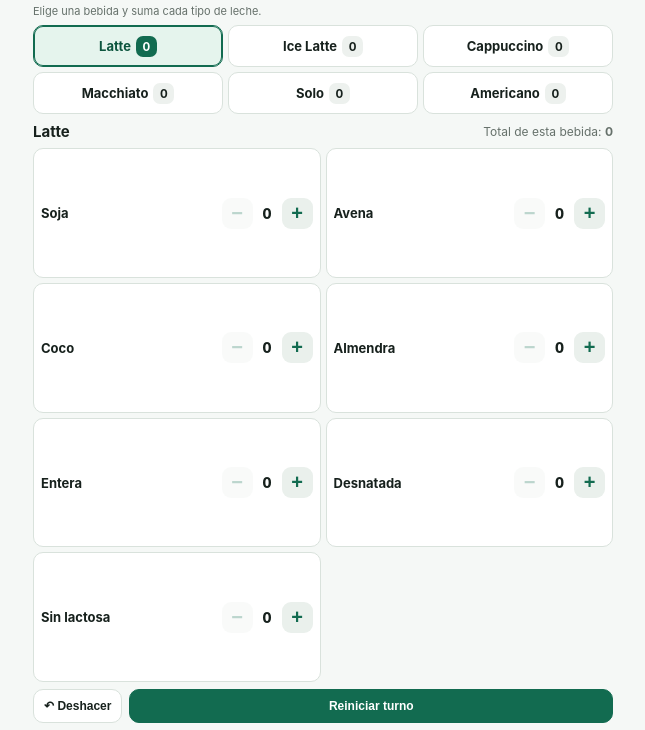
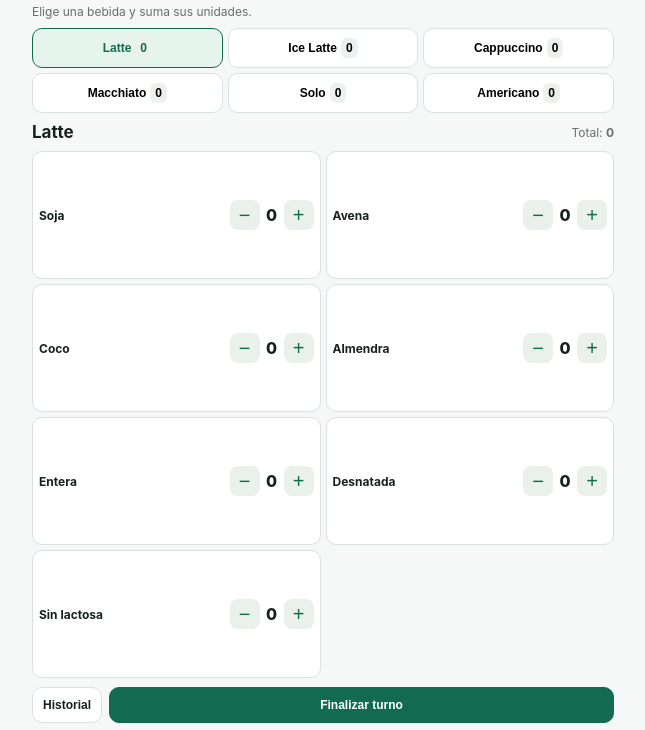
Before and after one commit to jorgepereiralozano08-hash/Contador-bebidas-Partido-, a plain HTML site: page index.html in a window 1280 px wide. Shown: the part 70-800 px from the top of the page, without its empty margins (317-962 px from the left). Drawn offline with Linux system fonts and the light colour scheme.

Commit message:
Add files via upload

```diff
--- a/index.html
+++ b/index.html
@@ -2,98 +2,71 @@
 <html lang="es">
 <head>
 <meta charset="utf-8">
-<meta name="viewport" content="width=device-width, initial-scale=1, maximum-scale=1, user-scalable=no, viewport-fit=cover">
+<meta name="viewport" content="width=device-width,initial-scale=1,maximum-scale=1,user-scalable=no,viewport-fit=cover">
 <meta name="theme-color" content="#126b50">
 <meta name="apple-mobile-web-app-capable" content="yes">
-<meta name="apple-mobile-web-app-status-bar-style" content="default">
 <meta name="apple-mobile-web-app-title" content="Contador">
 <link rel="manifest" href="manifest.json">
 <title>Contador de bebidas</title>
 <style>
-:root{--green:#126b50;--pale:#e5f4ed;--ink:#17211d;--muted:#66716b;--line:#d9e2dc;--bg:#f5f8f6}
+:root{--g:#126b50;--p:#e5f4ed;--ink:#17211d;--mut:#66716b;--line:#d9e2dc;--bg:#f5f8f6}
 *{box-sizing:border-box;-webkit-tap-highlight-color:transparent}
-html,body{margin:0;width:100%;height:100%;overflow:hidden;overscroll-behavior:none;touch-action:pan-x pan-y;background:var(--bg);color:var(--ink);font-family:-apple-system,BlinkMacSystemFont,"Segoe UI",sans-serif}
-body{position:fixed;inset:0}
-.app{height:100dvh;height:100svh;max-width:600px;margin:auto;padding:calc(env(safe-area-inset-top) + 7px) 10px calc(env(safe-area-inset-bottom) + 7px);display:flex;flex-direction:column;gap:7px;overflow:hidden}
-header{display:flex;align-items:center;justify-content:space-between;gap:8px;flex-shrink:0}
-h1{font-size:clamp(17px,4.5vw,22px);line-height:1.1;margin:0;font-weight:800;letter-spacing:-.4px}
-.totalbox{background:var(--green);color:white;border-radius:13px;padding:5px 12px;text-align:center;min-width:68px}
-.totalbox strong{display:block;font-size:clamp(22px,6vw,29px);line-height:1.05;font-variant-numeric:tabular-nums}
-.totalbox span{font-size:10px;opacity:.9}
-.hint{font-size:11px;color:var(--muted);margin:0;flex-shrink:0}
-.drinks{display:grid;grid-template-columns:repeat(3,minmax(0,1fr));gap:5px;flex-shrink:0}
-.drink{border:1px solid var(--line);border-radius:10px;background:white;padding:7px 3px;min-height:42px;color:var(--ink);font:inherit;font-size:clamp(11px,3vw,13px);font-weight:700;display:flex;align-items:center;justify-content:center;gap:5px;min-width:0}
-.drink .num{background:#edf1ee;border-radius:7px;min-width:21px;height:21px;display:inline-flex;align-items:center;justify-content:center;font-size:12px;font-variant-numeric:tabular-nums}
-.drink.active{background:var(--pale);border-color:var(--green);color:#0c553e;box-shadow:inset 0 0 0 1px var(--green)}
-.drink.active .num{background:var(--green);color:white}
-.sectionhead{display:flex;justify-content:space-between;align-items:center;flex-shrink:0;margin-top:1px}
-.sectionhead h2{font-size:15px;margin:0}
-.sectionhead span{font-size:12px;color:var(--muted)}
-.milks{display:grid;grid-template-columns:repeat(2,minmax(0,1fr));gap:5px;min-height:0;flex:1;align-content:stretch}
-.milk{display:flex;align-items:center;justify-content:space-between;gap:5px;min-width:0;border:1px solid var(--line);border-radius:10px;background:white;padding:5px 7px}
-.milkname{font-size:clamp(11px,3vw,13px);font-weight:650;overflow:hidden;text-overflow:ellipsis;white-space:nowrap}
-.controls{display:flex;align-items:center;gap:7px;flex-shrink:0}
-.controls button{width:31px;height:31px;border:0;border-radius:9px;background:#eaf0ec;color:var(--green);font-size:20px;font-weight:600;display:flex;align-items:center;justify-content:center;padding:0}
-.controls button:disabled{opacity:.28}
-.controls output{min-width:15px;text-align:center;font-size:14px;font-weight:800;font-variant-numeric:tabular-nums}
-footer{display:flex;gap:7px;flex-shrink:0}
-footer button{border:1px solid var(--line);border-radius:10px;background:white;padding:9px 10px;font-size:12px;font-weight:700;color:var(--ink)}
-footer button.primary{background:var(--green);color:white;border-color:var(--green);flex:1}
-.toast{position:absolute;bottom:calc(env(safe-area-inset-bottom) + 55px);left:50%;transform:translateX(-50%);background:#17211d;color:white;padding:8px 12px;border-radius:10px;font-size:12px;display:none;white-space:nowrap}
-@media(max-height:690px){.app{gap:5px;padding-left:8px;padding-right:8px}.drink{min-height:36px;padding:5px 2px}.milk{padding:3px 5px}.controls button{width:28px;height:28px}.milks{gap:4px}}
+html,body{margin:0;width:100%;height:100%;overflow:hidden;overscroll-behavior:none;background:var(--bg);color:var(--ink);font-family:-apple-system,BlinkMacSystemFont,sans-serif}
+body{position:fixed;inset:0}.app{height:100dvh;height:100svh;max-width:600px;margin:auto;padding:calc(env(safe-area-inset-top) + 7px) 9px calc(env(safe-area-inset-bottom) + 7px);display:flex;flex-direction:column;gap:7px;overflow:hidden}
+header{display:flex;align-items:center;justify-content:space-between;flex-shrink:0}h1{font-size:19px;margin:0}.total{background:var(--g);color:white;border-radius:12px;padding:5px 12px;text-align:center}.total b{display:block;font-size:25px}.total small{font-size:10px}
+.view{display:none;flex:1;min-height:0;overflow:auto;flex-direction:column;gap:9px}.view.on{display:flex}.hint,p{font-size:12px;color:var(--mut);margin:0}
+.drinks{display:grid;grid-template-columns:repeat(3,minmax(0,1fr));gap:5px;flex-shrink:0}.drink{border:1px solid var(--line);border-radius:10px;background:white;padding:8px 2px;min-height:40px;font-size:12px;font-weight:700;display:flex;align-items:center;justify-content:center;gap:4px;min-width:0}.drink.active{background:var(--p);border-color:var(--g);color:var(--g)}.num{background:#edf1ee;border-radius:6px;padding:3px 5px}
+.sectionhead{display:flex;justify-content:space-between;align-items:center}.sectionhead h2,h2{font-size:17px;margin:0}.milks{display:grid;grid-template-columns:repeat(2,minmax(0,1fr));gap:5px;flex:1;align-content:stretch}
+.milk{display:flex;align-items:center;justify-content:space-between;gap:4px;min-width:0;border:1px solid var(--line);border-radius:10px;background:white;padding:5px 6px}.milkname{font-size:12px;font-weight:650;overflow:hidden;text-overflow:ellipsis;white-space:nowrap}.controls{display:flex;align-items:center;gap:5px;flex-shrink:0}.controls button{width:30px;height:30px;border:0;border-radius:8px;background:#eaf0ec;color:var(--g);font-size:20px}.controls output{min-width:14px;text-align:center;font-weight:800}
+footer{display:flex;gap:7px;flex-shrink:0;flex-wrap:wrap}button.action{border:1px solid var(--line);border-radius:10px;background:white;padding:10px;font-size:12px;font-weight:700;color:var(--ink)}button.primary{background:var(--g);color:white;border-color:var(--g);flex:1}
+.list,.day{border:1px solid var(--line);border-radius:11px;overflow:auto;background:white}.line{display:flex;justify-content:space-between;gap:12px;padding:10px 12px;border-bottom:1px solid #edf0ee;font-size:13px}.line:last-child{border-bottom:0}.day{padding:10px;display:flex;flex-direction:column;gap:7px}.dayhead{display:flex;justify-content:space-between;font-weight:750;font-size:13px}.details{font-size:12px;color:var(--mut);white-space:pre-line}.small{font-size:11px;padding:7px!important}.empty{text-align:center;padding:15px;color:var(--mut);font-size:13px}.toast{position:fixed;bottom:calc(env(safe-area-inset-bottom) + 18px);left:50%;transform:translateX(-50%);background:#17211d;color:white;padding:9px 13px;border-radius:10px;font-size:12px;display:none;z-index:5;white-space:nowrap}
+@media(max-height:690px){.app{gap:5px}.drink{min-height:35px;padding:5px 1px}.milk{padding:3px 5px}.controls button{width:27px;height:27px}}
 </style>
 </head>
-<body>
-<main class="app" aria-label="Contador de bebidas">
-<header><h1>☕ Contador de bebidas</h1><div class="totalbox"><strong id="grandTotal">0</strong><span>BEBIDAS</span></div></header>
-<p class="hint">Elige una bebida y suma cada tipo de leche.</p>
-<nav class="drinks" id="drinks" aria-label="Elegir bebida"></nav>
-<div class="sectionhead"><h2 id="activeTitle">Latte</h2><span>Total de esta bebida: <b id="activeTotal">0</b></span></div>
-<section class="milks" id="milks" aria-label="Tipos de leche"></section>
-<footer><button id="undo">↶ Deshacer</button><button id="reset" class="primary">Reiniciar turno</button></footer>
+<body><main class="app">
+<header><h1>☕ Contador de bebidas</h1><div class="total"><b id="grand">0</b><small>BEBIDAS</small></div></header>
+<section id="home" class="view on" style="overflow:hidden">
+<p>Elige una bebida y suma sus unidades.</p><nav id="drinks" class="drinks"></nav>
+<div class="sectionhead"><h2 id="activeTitle">Latte</h2><p>Total: <b id="activeTotal">0</b></p></div>
+<section id="milks" class="milks"></section>
+<div id="plain" class="milk" style="display:none"><span class="milkname">Bebidas sin leche</span><div class="controls"><button id="minus" aria-label="Restar">−</button><output id="plainCount">0</output><button id="plus" aria-label="Sumar">+</button></div></div>
+<footer><button class="action" id="historyBtn">Historial</button><button class="action primary" id="finish">Finalizar turno</button></footer>
+</section>
+<section id="summary" class="view"><h2>Recuento del turno</h2><p id="sumDate"></p><div id="sumList" class="list"></div><div class="line"><b>Total de bebidas</b><b id="sumTotal">0</b></div>
+<footer><button class="action" id="copy">📋 Copiar recuento</button><button class="action" id="back">Volver al contador</button><button class="action primary" id="new">Nuevo turno</button></footer></section>
+<section id="history" class="view"><h2>Historial por días</h2><p>Turnos finalizados guardados en este dispositivo.</p><div id="historyList" style="display:flex;flex-direction:column;gap:8px"></div><footer><button class="action primary" id="historyHome">Volver al menú principal</button></footer></section>
 <div class="toast" id="toast"></div>
 </main>
 <script>
-const drinkNames=["Latte","Ice Latte","Cappuccino","Macchiato","Solo","Americano"];
-const milkNames=["Soja","Avena","Coco","Almendra","Entera","Desnatada","Sin lactosa"];
-const blank=()=>Object.fromEntries(drinkNames.map(d=>[d,Object.fromEntries(milkNames.map(m=>[m,0]))]));
-let counts;
-try { counts=JSON.parse(localStorage.getItem("contadorBebidas_v1")) || blank(); } catch { counts=blank(); }
-for(const d of drinkNames){if(!counts[d])counts[d]={};for(const m of milkNames)if(!Number.isFinite(counts[d][m]))counts[d][m]=0;}
-let active="Latte", previous=null, toastTimer;
+const drinks=["Latte","Ice Latte","Cappuccino","Macchiato","Solo","Americano"],milks=["Soja","Avena","Coco","Almendra","Entera","Desnatada","Sin lactosa"],plain=["Solo","Americano"];
+const blank=()=>Object.fromEntries(drinks.map(d=>[d,plain.includes(d)?0:Object.fromEntries(milks.map(m=>[m,0]))]));
+const load=(k,f)=>{try{return JSON.parse(localStorage.getItem(k))??f}catch{return f}},clone=x=>JSON.parse(JSON.stringify(x));
+let counts=load("cb_counts_v4",blank()),history=load("cb_history_v4",[]),active="Latte",lastSummary=null;
+for(const d of drinks){if(plain.includes(d)){if(!Number.isFinite(counts[d]))counts[d]=0}else{counts[d]??={};for(const m of milks)if(!Number.isFinite(counts[d][m]))counts[d][m]=0}}
 const $=id=>document.getElementById(id);
-function save(){localStorage.setItem("contadorBebidas_v1",JSON.stringify(counts));}
-function total(d){return milkNames.reduce((s,m)=>s+(counts[d]?.[m]||0),0);}
-function allTotal(){return drinkNames.reduce((s,d)=>s+total(d),0);}
-function renderDrinks(){
-  $("drinks").innerHTML="";
-  for(const d of drinkNames){
-    const b=document.createElement("button");b.className="drink"+(d===active?" active":"");b.innerHTML=`<span>${d}</span><span class="num">${total(d)}</span>`;
-    b.setAttribute("aria-pressed",d===active?"true":"false");b.addEventListener("click",()=>{active=d;render();});$("drinks").appendChild(b);
-  }
-}
-function renderMilks(){
-  $("milks").innerHTML="";
-  for(const m of milkNames){
-    const row=document.createElement("div");row.className="milk";
-    const name=document.createElement("span");name.className="milkname";name.textContent=m;
-    const controls=document.createElement("div");controls.className="controls";
-    const minus=document.createElement("button");minus.textContent="−";minus.setAttribute("aria-label","Restar "+m);minus.disabled=counts[active][m]===0;
-    minus.addEventListener("click",()=>change(m,-1));
-    const val=document.createElement("output");val.textContent=counts[active][m];val.setAttribute("aria-label",m+" contador");
-    const plus=document.createElement("button");plus.textContent="+";plus.setAttribute("aria-label","Sumar "+m);plus.addEventListener("click",()=>change(m,1));
-    controls.append(minus,val,plus);row.append(name,controls);$("milks").appendChild(row);
-  }
-}
-function render(){renderDrinks();renderMilks();$("activeTitle").textContent=active;$("activeTotal").textContent=total(active);$("grandTotal").textContent=allTotal();}
-function change(m,delta){previous={drink:active,milk:m,value:counts[active][m]};counts[active][m]=Math.max(0,counts[active][m]+delta);save();render();}
-function showToast(msg){const t=$("toast");t.textContent=msg;t.style.display="block";clearTimeout(toastTimer);toastTimer=setTimeout(()=>t.style.display="none",1800);}
-$("undo").addEventListener("click",()=>{if(!previous){showToast("Todavía no hay cambios para deshacer");return;}counts[previous.drink][previous.milk]=previous.value;active=previous.drink;previous=null;save();render();showToast("Último cambio deshecho");});
-$("reset").addEventListener("click",()=>{if(!confirm("¿Reiniciar todos los contadores de este turno?"))return;counts=blank();previous=null;save();render();showToast("Contadores reiniciados");});
-document.addEventListener("touchmove",e=>{if(!e.target.closest("button"))e.preventDefault();},{passive:false});
-let startY=0;document.addEventListener("gesturestart",e=>e.preventDefault());
-render();
-if("serviceWorker" in navigator && location.protocol.startsWith("http"))navigator.serviceWorker.register("./sw.js").catch(()=>{});
-</script>
-</body>
-</html>
+const total=d=>plain.includes(d)?counts[d]:milks.reduce((s,m)=>s+counts[d][m],0),all=()=>drinks.reduce((s,d)=>s+total(d),0);
+function save(){localStorage.setItem("cb_counts_v4",JSON.stringify(counts));localStorage.setItem("cb_history_v4",JSON.stringify(history))}
+const dateKey=()=>{let d=new Date();return d.getFullYear()+"-"+String(d.getMonth()+1).padStart(2,"0")+"-"+String(d.getDate()).padStart(2,"0")};
+const dateLabel=k=>{let[y,m,d]=k.split("-");return d+"/"+m+"/"+y};
+function show(id){["home","summary","history"].forEach(x=>$(x).classList.toggle("on",x===id))}
+function render(){ $("drinks").innerHTML="";drinks.forEach(d=>{let b=document.createElement("button");b.className="drink"+(d===active?" active":"");b.innerHTML=d+' <span class="num">'+total(d)+'</span>';b.onclick=()=>{active=d;render()};$("drinks").append(b)});
+$("activeTitle").textContent=active;$("activeTotal").textContent=total(active);$("grand").textContent=all();
+$("milks").style.display=plain.includes(active)?"none":"grid";$("plain").style.display=plain.includes(active)?"flex":"none";
+if(plain.includes(active)){$("plainCount").textContent=counts[active];$("minus").disabled=counts[active]===0}else{$("milks").innerHTML="";milks.forEach(m=>{let r=document.createElement("div");r.className="milk";let n=document.createElement("span");n.className="milkname";n.textContent=m;let c=document.createElement("div");c.className="controls";let minus=document.createElement("button");minus.textContent="−";minus.disabled=counts[active][m]===0;minus.onclick=()=>change(m,-1);let val=document.createElement("output");val.textContent=counts[active][m];let plus=document.createElement("button");plus.textContent="+";plus.onclick=()=>change(m,1);c.append(minus,val,plus);r.append(n,c);$("milks").append(r)})}}
+function change(m,delta){counts[active][m]=Math.max(0,counts[active][m]+delta);save();render()}
+function changePlain(delta){counts[active]=Math.max(0,counts[active]+delta);save();render()}
+function rows(c){let out=[];drinks.forEach(d=>{if(plain.includes(d)){if(c[d]>0)out.push([d+" (sin leche)",c[d]])}else milks.forEach(m=>{if(c[d][m]>0)out.push([d+" "+m.toLowerCase(),c[d][m]])})});return out}
+function summary(c){lastSummary=clone(c);$("sumList").innerHTML="";let rs=rows(c);if(!rs.length)$("sumList").innerHTML='<div class="empty">No se han contado bebidas en este turno.</div>';rs.forEach(([label,n])=>{let r=document.createElement("div");r.className="line";let a=document.createElement("span");a.textContent=label;let b=document.createElement("b");b.textContent="× "+n;r.append(a,b);$("sumList").append(r)});$("sumTotal").textContent=drinks.reduce((s,d)=>s+(plain.includes(d)?c[d]:milks.reduce((a,m)=>a+c[d][m],0)),0)}
+function copySummary(){if(!lastSummary)return;let lines=rows(lastSummary).map(([label,n])=>label+" x"+n);let sum=drinks.reduce((s,d)=>s+(plain.includes(d)?lastSummary[d]:milks.reduce((a,m)=>a+lastSummary[d][m],0)),0);let date=$("sumDate").textContent;let text="RECUENTO DE BEBIDAS — "+(date.match(/\d{2}\/\d{2}\/\d{4}/)?.[0]||dateKey().split("-").reverse().join("/"))+"\n\n"+(lines.length?lines.join("\n"):"Sin bebidas registradas")+"\n\nTOTAL: "+sum+" bebidas";
+if(navigator.clipboard&&window.isSecureContext){navigator.clipboard.writeText(text).then(()=>toast("Recuento copiado")).catch(()=>fallbackCopy(text))}else fallbackCopy(text)}
+function fallbackCopy(text){let ta=document.createElement("textarea");ta.value=text;ta.style.position="fixed";ta.style.opacity="0";document.body.append(ta);ta.select();try{document.execCommand("copy");toast("Recuento copiado")}catch(e){prompt("Copia el recuento:",text)}ta.remove()}
+function toast(msg){let t=$("toast");t.textContent=msg;t.style.display="block";setTimeout(()=>t.style.display="none",1800)}
+$("minus").onclick=()=>changePlain(-1);$("plus").onclick=()=>changePlain(1);
+$("finish").onclick=()=>{let item={date:dateKey(),time:new Date().toISOString(),counts:clone(counts),total:all()};history.push(item);save();$("sumDate").textContent="Turno finalizado el "+dateLabel(item.date);summary(counts);show("summary")};
+$("copy").onclick=copySummary;$("back").onclick=()=>{show("home");render()};
+$("new").onclick=()=>{counts=blank();active="Latte";lastSummary=null;save();render();show("home")};
+$("historyBtn").onclick=()=>{renderHistory();show("history")};$("historyHome").onclick=()=>{show("home");render()};
+function renderHistory(){let root=$("historyList");root.innerHTML="";if(!history.length){root.innerHTML='<div class="empty">Todavía no hay turnos finalizados.</div>';return}let groups={};[...history].reverse().forEach(h=>(groups[h.date]??=[]).push(h));Object.entries(groups).forEach(([day,items])=>{let card=document.createElement("div");card.className="day";let head=document.createElement("div");head.className="dayhead";let a=document.createElement("span");a.textContent=dateLabel(day);let b=document.createElement("span");b.textContent=items.reduce((s,h)=>s+h.total,0)+" bebidas";head.append(a,b);card.append(head);items.forEach(h=>{let p=document.createElement("div");p.className="details";p.textContent="Turno "+new Date(h.time).toLocaleTimeString("es-ES",{hour:"2-digit",minute:"2-digit"})+" · "+h.total+" bebidas";let btn=document.createElement("button");btn.className="action small";btn.textContent="Ver desglose";btn.onclick=()=>{$("sumDate").textContent="Turno del "+dateLabel(h.date)+" · "+new Date(h.time).toLocaleTimeString("es-ES",{hour:"2-digit",minute:"2-digit"});summary(h.counts);show("summary")};card.append(p,btn)});root.append(card)})}
+document.addEventListener("gesturestart",e=>e.preventDefault());render();
+if("serviceWorker"in navigator&&location.protocol.startsWith("http"))navigator.serviceWorker.register("./sw.js").catch(()=>{});
+</script></body></html>
--- a/sw.js
+++ b/sw.js
@@ -1 +1 @@
-const CACHE="contador-bebidas-v1";const FILES=["./","./index.html","./manifest.json","./icon.svg"];self.addEventListener("install",e=>e.waitUntil(caches.open(CACHE).then(c=>c.addAll(FILES))));self.addEventListener("activate",e=>e.waitUntil(caches.keys().then(keys=>Promise.all(keys.filter(k=>k!==CACHE).map(k=>caches.delete(k))))));self.addEventListener("fetch",e=>{if(e.request.method==="GET")e.respondWith(caches.match(e.request).then(r=>r||fetch(e.request)));});
+const CACHE="contador-bebidas-v4";const FILES=["./","./index.html","./manifest.json","./icon.svg","./sw.js"];self.addEventListener("install",e=>e.waitUntil(caches.open(CACHE).then(c=>c.addAll(FILES))));self.addEventListener("activate",e=>e.waitUntil(caches.keys().then(keys=>Promise.all(keys.filter(k=>k!==CACHE).map(k=>caches.delete(k))))));self.addEventListener("fetch",e=>{if(e.request.method==="GET")e.respondWith(caches.match(e.request).then(r=>r||fetch(e.request)))})
```
Also changed, not shown: README.txt.
